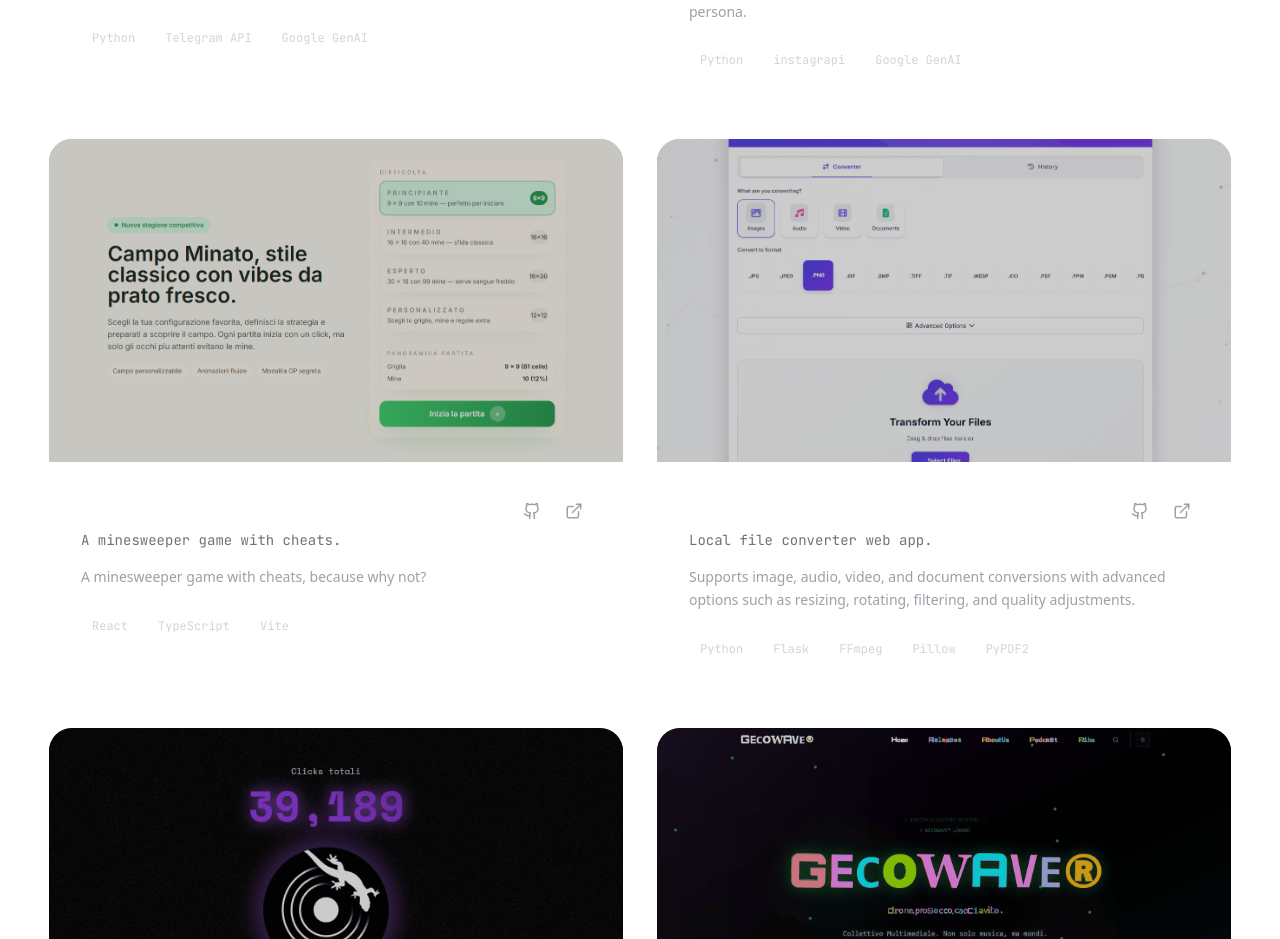
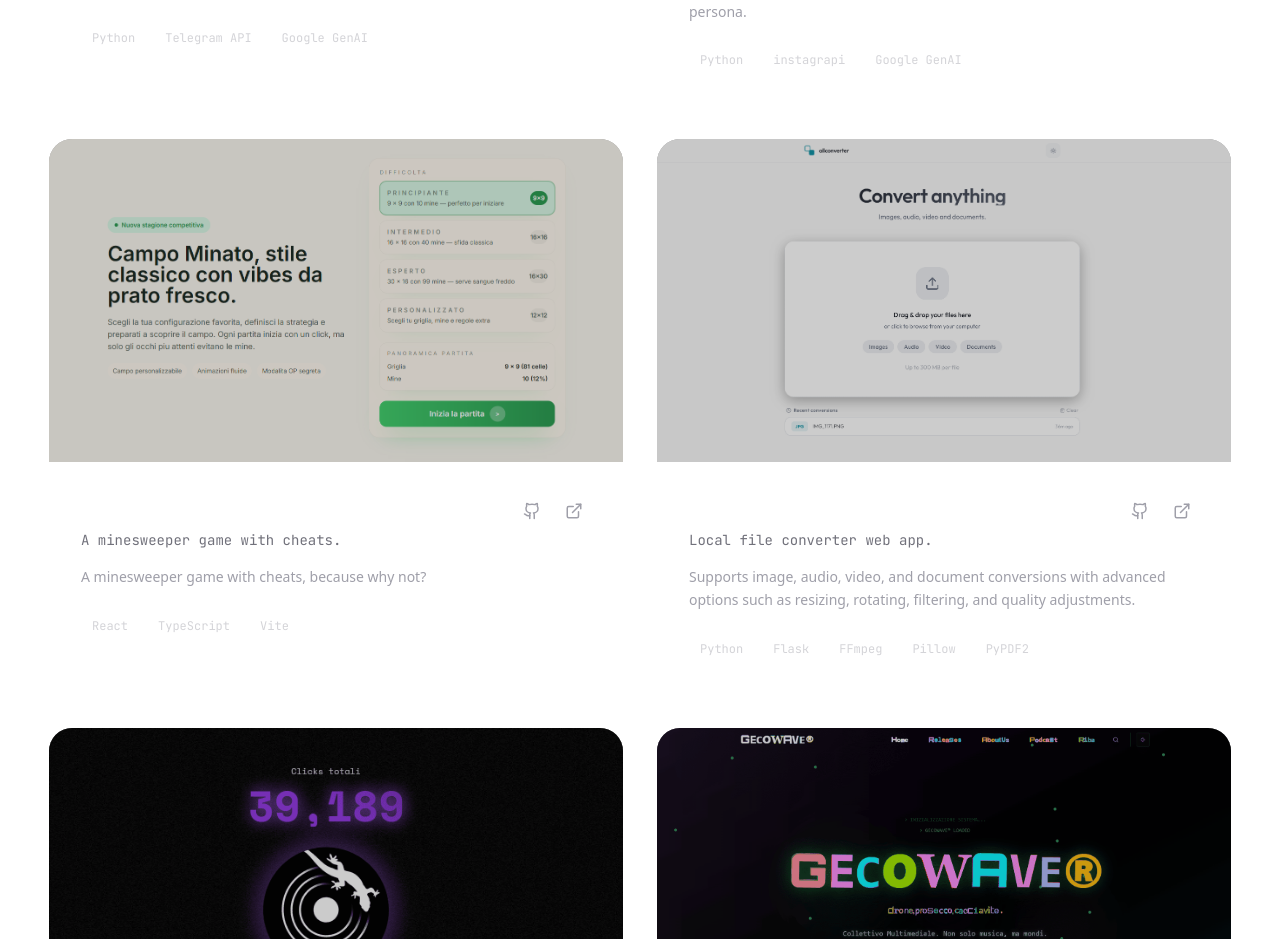
Before and after one commit to emqnuele/portfolio, a Next.js app: page /projects in a window 1280 px wide. Shown: the part 1380-2319 px from the top of the page. Built offline with nearby package versions, Linux system fonts and the light colour scheme.

Commit message:
changed allconverter image

```diff
--- a/src/data/portfolio.ts
+++ b/src/data/portfolio.ts
@@ -82,7 +82,7 @@ export const projects: Project[] = [
         title: 'AllConverter',
         tagline: 'Local file converter web app.',
         description: 'Supports image, audio, video, and document conversions with advanced options such as resizing, rotating, filtering, and quality adjustments.',
-        image: '/projects/converter.webp',
+        image: '/projects/converter.png',
         status: 'prod / 2024',
         stack: ['Python', 'Flask', 'FFmpeg', 'Pillow', 'PyPDF2'],
         links: [
```
Also changed, not shown: public/projects/converter.png (added).
